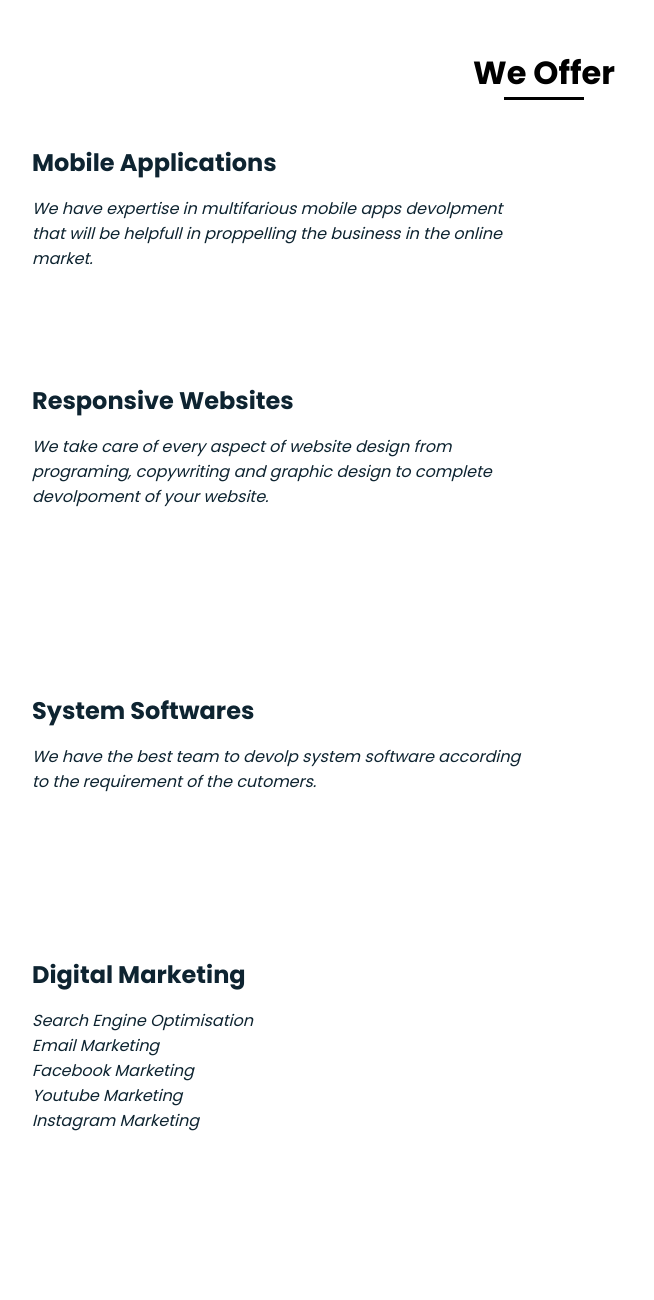
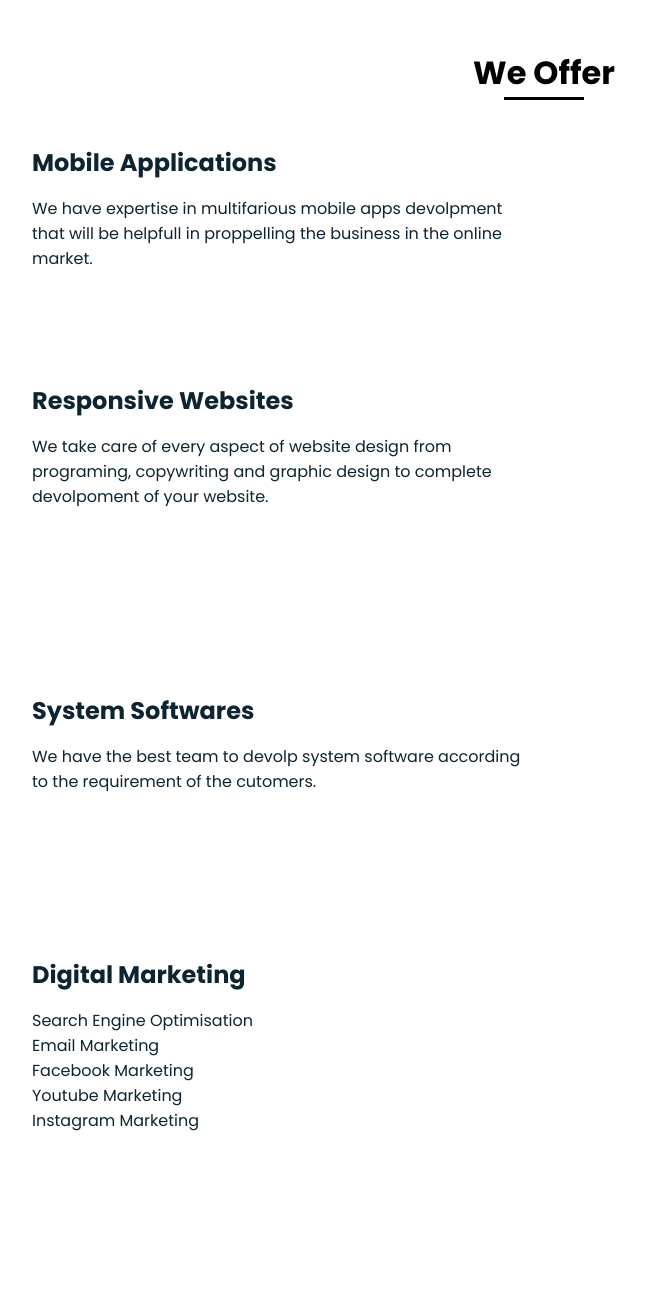
Before and after one commit to kenmerk-softwares/kenmerksoftwares, a plain HTML site: page index.html in a window 1280 px wide. Shown: the part 2238-3538 px from the top of the page, 96-750 px from the left. Drawn offline with nearby package versions, Linux system fonts and the light colour scheme.

Commit message:
index.html

```diff
--- a/index.html
+++ b/index.html
@@ -69,7 +69,7 @@
 
                     <div>
                         <h4 class="about__subtitle"><b><i>Kenmerk softwares</i></b></h4>
-                        <p class="about__text"><i>Kenmerk Softwares is an End-to-End IT/ITS services and solutions provider.We help our customers to do business better with our industry wide experience,deep technology expertise and comperhensive portfolio of service.We belive in three important factorswhich are quality,value and time.Our clock functoin to deliver you the best at the right time and at the right cost</i></p>
+                        <p class="about__text">Kenmerk Softwares is an End-to-End IT/ITS services and solutions provider.We help our customers to do business better with our industry wide experience,deep technology expertise and comperhensive portfolio of service.We belive in three important factorswhich are quality,value and time.Our clock functoin to deliver you the best at the right time and at the right cost</p>
                     </div>
                 </div>
             </section>
@@ -148,7 +148,7 @@
 
                     <div>
                         <h2 class="about__subtitle"><b>Mobile Applications</b></h2>
-                        <p class="about__text"><i>We have expertise in multifarious mobile apps devolpment that will be helpfull in proppelling the business in the online market.</i></p>
+                        <p class="about__text">We have expertise in multifarious mobile apps devolpment that will be helpfull in proppelling the business in the online market.</p>
                     </div>
                     <div class="about__img">
                         <img src="assets/img/mob.png" alt="">
@@ -157,7 +157,7 @@
                     <div>
 
                         <h2 class="about__subtitle"><b>Responsive Websites</b></h2>
-                        <p class="about__text"><i>We take care of every aspect of website design from programing, copywriting and graphic design to complete devolpoment of your website.</i></p>
+                        <p class="about__text">We take care of every aspect of website design from programing, copywriting and graphic design to complete devolpoment of your website.</p>
                     </div>
                     <div class="about__img">
                         <img src="assets/img/ee.png" alt="">
@@ -167,14 +167,14 @@
 
                     <div>
                         <h2 class="about__subtitle"><b>System Softwares</b></h2>
-                        <p class="about__text"><i>We have the best team to devolp system software according to the requirement of the cutomers.</i></p>
+                        <p class="about__text">We have the best team to devolp system software according to the requirement of the cutomers.</p>
                     </div>
                     <div class="about__img">
                         <img src="assets/img/system1.png" alt="">
                     </div>
                     <div>
                         <h2 class="about__subtitle"><b>Digital Marketing</b></h2>
-                        <p class="about__text"><i>Search Engine Optimisation </i></p> <p><i>Email Marketing</i></p> <p><i>Facebook Marketing</i></p><p><i>Youtube Marketing</i></p><p><i>Instagram Marketing</i></p>
+                        <p class="about__text">Search Engine Optimisation </p> <p>Email Marketing</p> <p>Facebook Marketing</p><p>Youtube Marketing</p><p>Instagram Marketing</p>
                     </div>
                     <div class="about__img">
                         <img src="assets/img/di.png" alt="">
@@ -183,7 +183,7 @@
 
                     <div>
                         <h2 class="about__subtitle"><b>Designs</b></h2>
-                        <p class="about__text"><i>We Understand the people we are degining for, their needs and current behavior, the context in which they will use the product ,and then use this insights to create a meaningful solution for them.</i></p>
+                        <p class="about__text">We Understand the people we are degining for, their needs and current behavior, the context in which they will use the product ,and then use this insights to create a meaningful solution for them.</p>
                     </div>
                     <div class="about__img">
                         <img src="assets/img/de.png" alt="">
```
